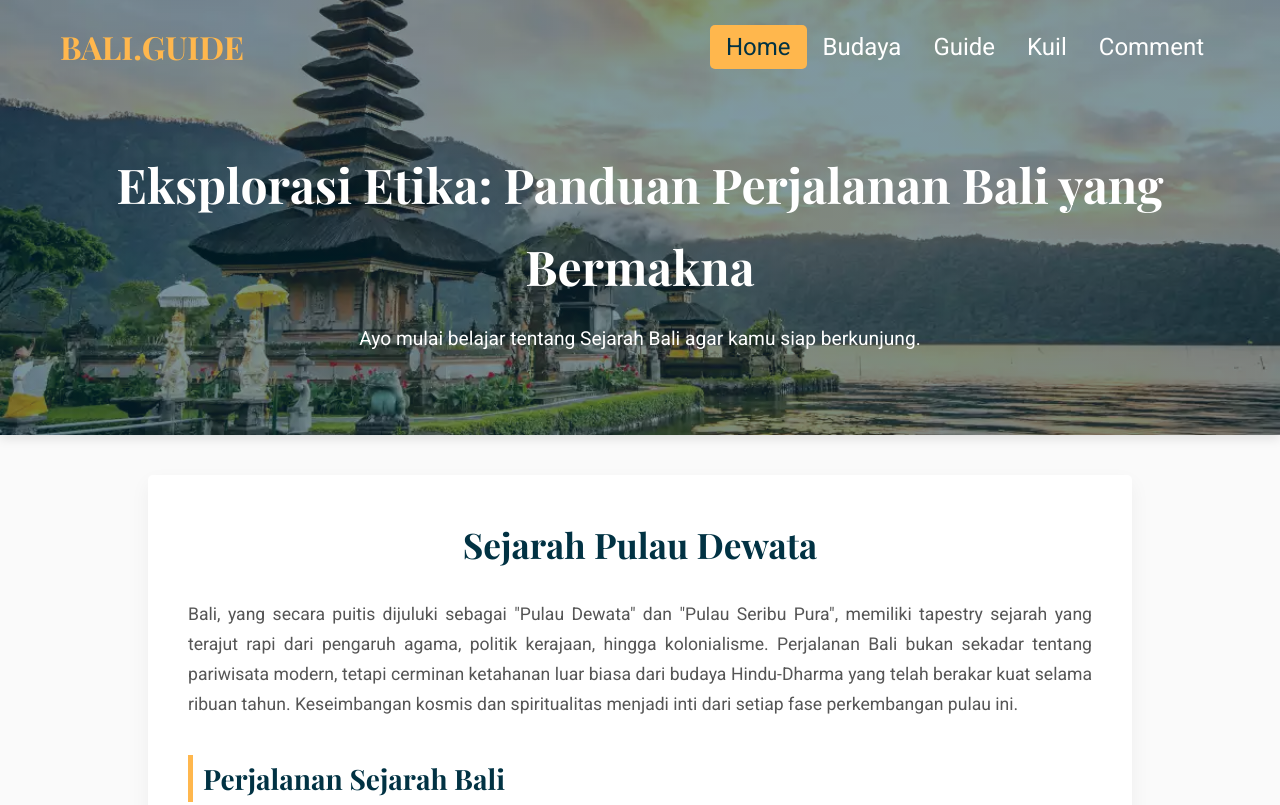
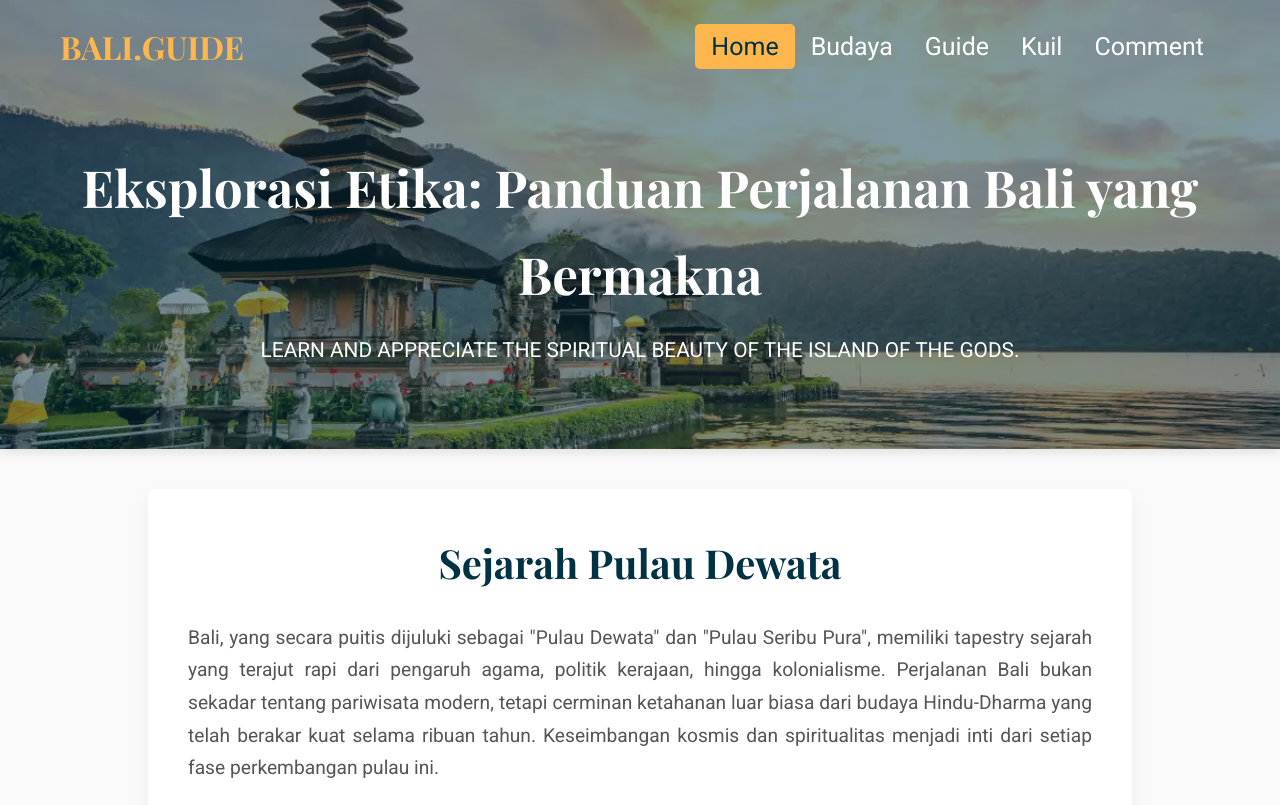
Before and after one commit to Davidvincentt/UTS-Front-end-Kelompok-22, a plain HTML site: page index.html in a window 1280 px wide. Shown: the top 805 px of the page. Drawn offline with nearby package versions, Linux system fonts and the light colour scheme.

Commit message:
fix responsiveness

```diff
--- a/index.html
+++ b/index.html
@@ -21,7 +21,7 @@
         </nav>
         <div class="hero">
             <h1>Eksplorasi Etika: Panduan Perjalanan Bali yang Bermakna</h1>
-            <p>Ayo mulai belajar tentang Sejarah Bali agar kamu siap berkunjung.</p>
+            <p>LEARN AND APPRECIATE THE SPIRITUAL BEAUTY OF THE ISLAND OF THE GODS.</p>
         </div>
     </header>
 
@@ -102,7 +102,10 @@
                 </iframe>
                 <p class="video-caption">Tonton video ini untuk memahami mengapa Sesajen ada di setiap sudut Bali.</p>
             </div>
+
             <hr>
+
+            <h3>Video Budaya Tambahan</h3>
             <p class="intro">Simak video ini untuk melihat aspek budaya Bali lainnya, yang menunjukkan ritual dan keindahan spiritual pulau ini.</p>
             <div class="video-container">
                 <iframe
@@ -244,7 +247,7 @@
         </section>
     </main>
     <footer>
-        <p>&copy; PROJECT UTS KELOMPOK 22 FRONT ENT (LUIS DAN DAVID)</p>
+        <p>&copy; 2024 Bali Guide Project. Inspired by Bali's culture.</p>
     </footer>
 
     <script src="script.js"></script>
--- a/style.css
+++ b/style.css
@@ -9,7 +9,7 @@ body {
     line-height: 1.7;
     background-color: #fafafa;
     color: #333;
-    font-size: 24px;
+    font-size: 25px;
 }
 
 header {
@@ -33,6 +33,7 @@ nav {
     margin: 0 auto;
     padding: 20px;
 }
+
 .logo {
     font-family: 'Playfair Display', serif;
     font-size: 2rem;
@@ -43,7 +44,6 @@ nav {
 nav ul {
     list-style: none;
     display: flex;
-    margin-left: auto;
 }
 
 nav ul li a {
@@ -71,17 +71,19 @@ nav ul li a.active {
 
 .hero h1 {
     font-family: 'Playfair Display', serif;
-    font-size: 3rem;
+    /* Ukuran h1 diperbesar */
+    font-size: 3.2rem;
     margin-bottom: 15px;
 }
 
 .hero p {
-    font-size: 1.2rem;
+    /* Ukuran hero p diperbesar */
+    font-size: 1.3rem;
     font-weight: 300;
 }
 
-/* PERUBAHAN DI SINI: max-width diubah menjadi 80% */
 main {
+    /* max-width 80% */
     max-width: 80%;
     margin: 40px auto;
     padding: 0 20px;
@@ -103,7 +105,8 @@ main {
     font-family: 'Playfair Display', serif;
     color: #013243;
     margin-bottom: 25px;
-    font-size: 2.2rem;
+    /* Ukuran h2 diperbesar */
+    font-size: 2.5rem;
     text-align: center;
 }
 
@@ -125,7 +128,8 @@ h4 {
 }
 
 .intro {
-    font-size: 1.1rem;
+    /* Ukuran intro p diperbesar */
+    font-size: 1.2rem;
     margin-bottom: 35px;
     color: #555;
     text-align: justify;
@@ -270,10 +274,8 @@ hr {
 .kuil-item {
     background-color: #f8f9fa;
     padding: 30px;
-    border-radius: 8px;
     border-left: 5px solid #013243;
     transition: transform 0.3s, box-shadow 0.3s;
-
     width: 100%;
     height: auto;
     cursor: pointer;
@@ -283,17 +285,11 @@ hr {
 
 .kuil-item img {
     width: 100%;
+    /* Tinggi gambar diperbesar */
     height: 350px;
     object-fit: cover;
     border-radius: 8px;
     margin-bottom: 20px;
-}
-
-
-@media (max-width: 768px) {
-    .kuil-item img {
-        height: 200px;
-    }
 }
 
 .kuil-item:hover {
@@ -333,7 +329,6 @@ footer {
 }
 
 @media (max-width: 768px) {
-    /* PENYESUAIAN DI SINI UNTUK LAYAR KECIL */
     main {
         max-width: 95%;
     }
@@ -362,9 +357,14 @@ footer {
     .timeline-item::before {
         left: -27px;
     }
+    .kuil-item {
+        padding: 15px;
+    }
+    .kuil-item img {
+        height: 200px;
+    }
 }
 
-/* Styling untuk bagian Komentar */
 #komen-section {
     background: white;
     padding: 40px;
```
Also changed, not shown: script.js (+0 -16 lines).
